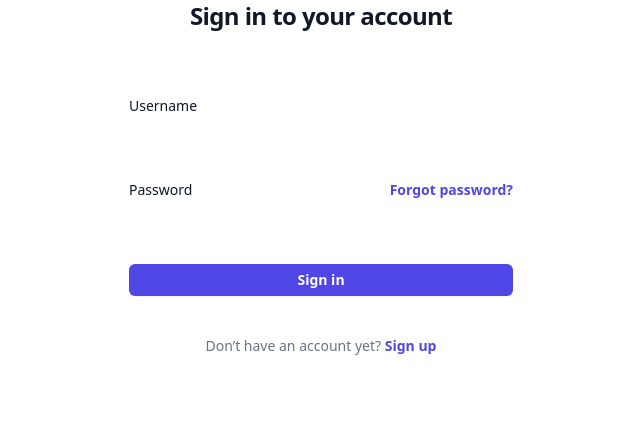
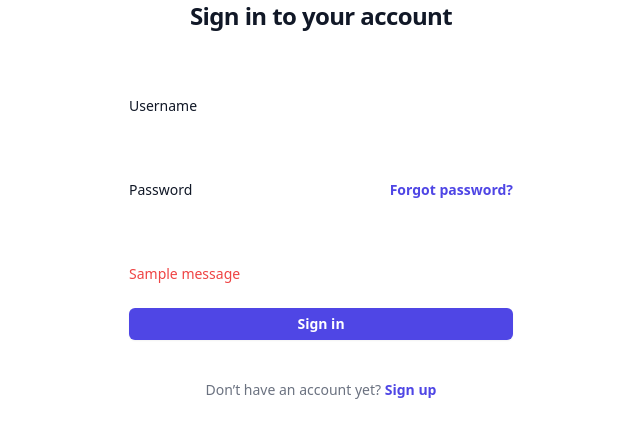
Before and after one commit to marjan09/django_attractions_app, a Django app: page /login/ in a window 1280 px wide. Shown: the part 232-670 px from the top of the page, without its empty margins (319-959 px from the left). Run offline with Django 4.2, Linux system fonts and the light colour scheme; tables that the repository leaves empty hold one stand-in row (values such as "Sample post"); one stand-in notice (Sample message) is shown; some libraries are stand-ins or nearby versions.

Commit message:
offical changes

```diff
--- a/core/templates/login.html
+++ b/core/templates/login.html
@@ -12,6 +12,8 @@
   <div class="mt-10 sm:mx-auto sm:w-full sm:max-w-sm">
     <form class="space-y-6" action="{% url 'login' %}" method="POST">
       {% csrf_token %}
+
+      <!-- Username -->
       <div>
         <label for="username" class="block text-sm font-medium text-gray-900">Username</label>
         <div class="mt-2">
@@ -19,6 +21,7 @@
         </div>
       </div>
 
+      <!-- Password -->
       <div>
         <div class="flex items-center justify-between">
           <label for="password" class="block text-sm font-medium text-gray-900">Password</label>
@@ -30,6 +33,15 @@
           <input type="password" name="password" id="password" autocomplete="current-password" required class="block w-full rounded-md bg-white px-3 py-1.5 text-base text-gray-900 outline-1 outline-offset-1 outline-gray-300 placeholder:text-gray-400 focus:outline-2 focus:outline-offset-2 focus:outline-indigo-600 sm:text-sm">
         </div>
       </div>
+
+      <!-- Display messages just above the submit button -->
+      {% if messages %}
+        <div class="mt-2">
+          {% for message in messages %}
+            <div class="text-sm text-red-500">{{ message }}</div>
+          {% endfor %}
+        </div>
+      {% endif %}
 
       <div>
         <button type="submit" class="flex w-full justify-center rounded-md bg-indigo-600 px-3 py-1.5 text-sm font-semibold text-white shadow-sm hover:bg-indigo-500 focus-visible:outline-2 focus-visible:outline-offset-2 focus-visible:outline-indigo-600">Sign in</button>
```
Also changed, not shown: db.sqlite3 (deleted).
